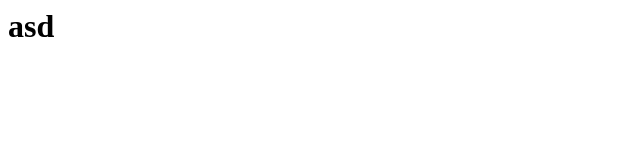
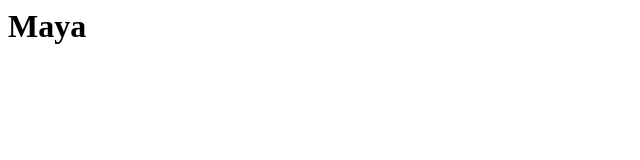
Before and after one commit to Mawya236/Reference, a plain HTML site: page week1/index.html in a window 1280 px wide. Shown: the full height of the page, 0-640 px from the left. Drawn offline with Linux system fonts and the light colour scheme.

Commit message:
Update index.html

```diff
--- a/week1/index.html
+++ b/week1/index.html
@@ -1 +1 @@
-<h1>asd</h1>
+<h1>Maya</h1>
```
